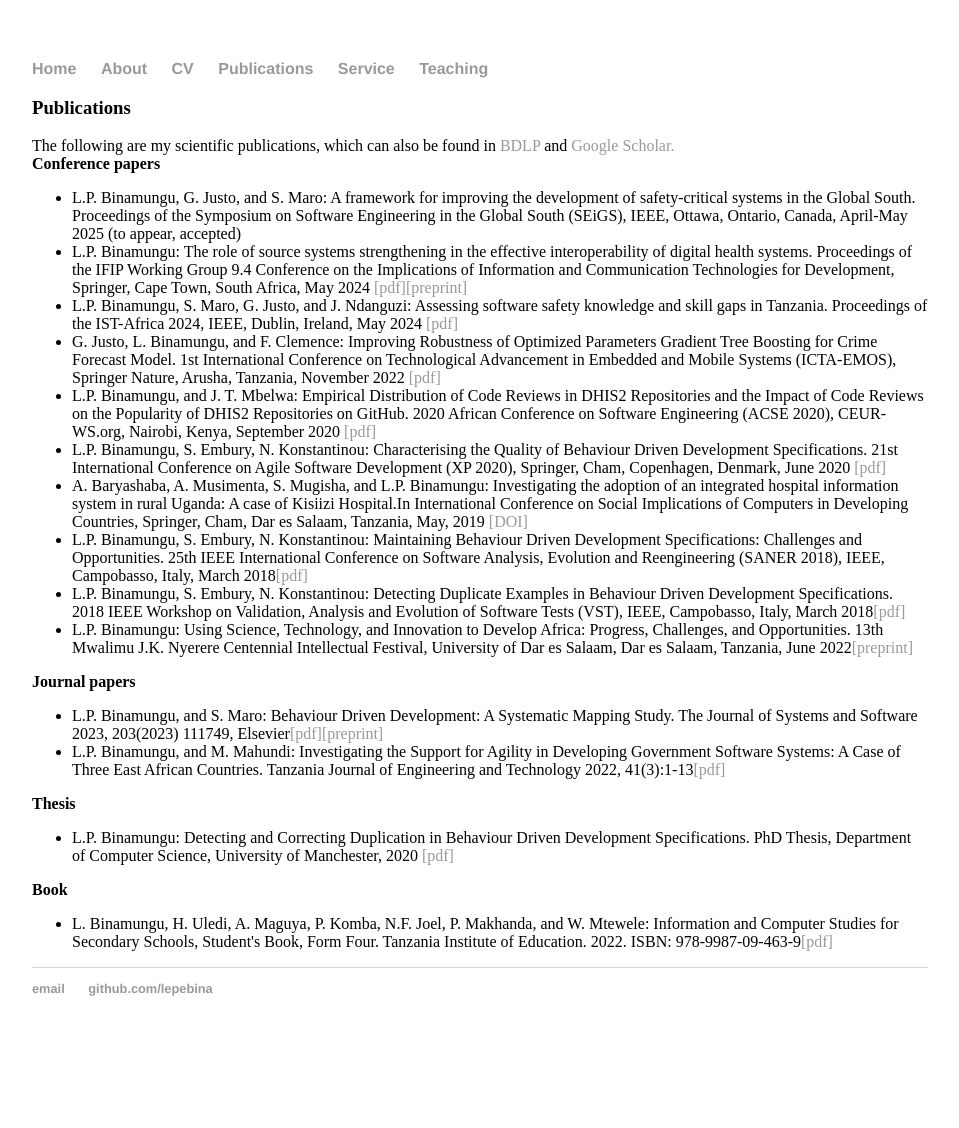
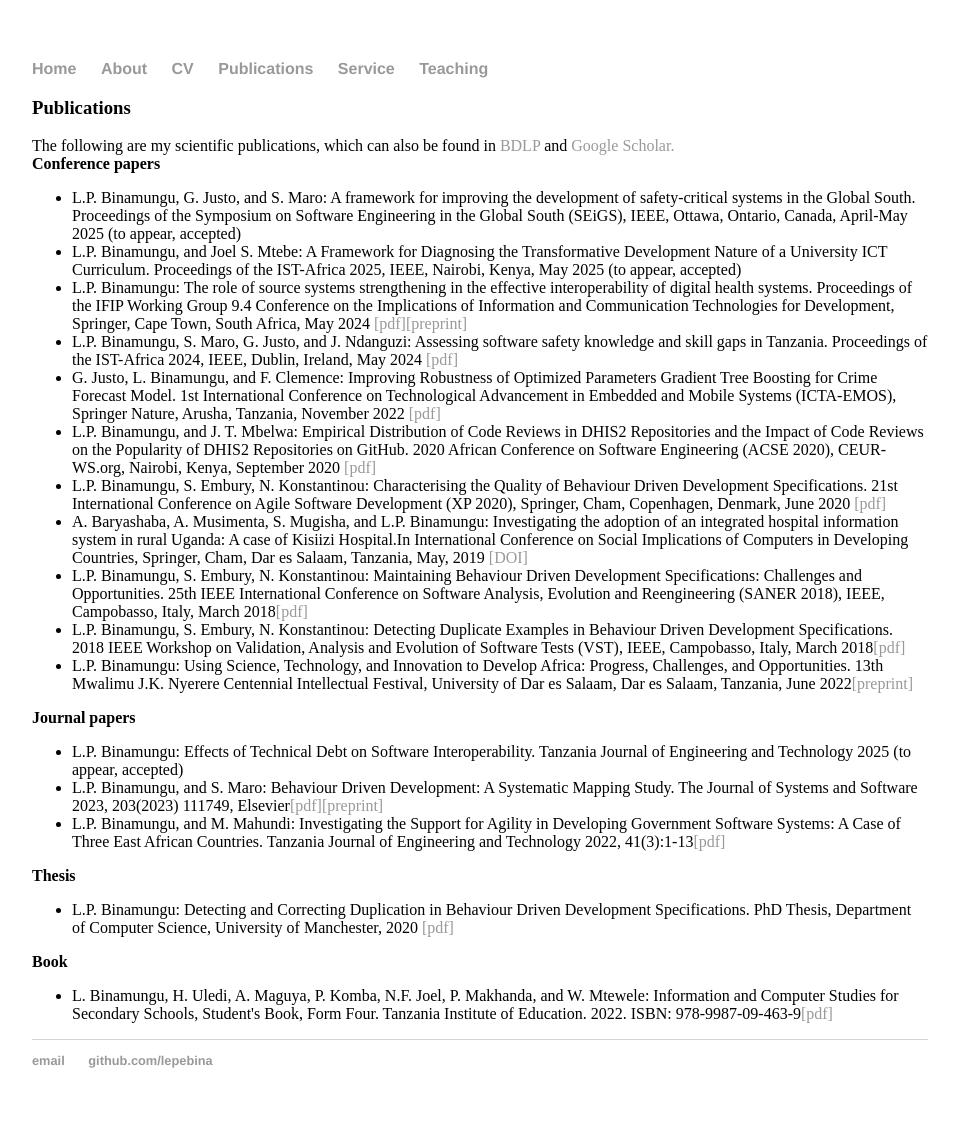
Before and after one commit to lepebina/lepebina.github.io, a Jekyll site: the page built from publications.html, in a window 1280 px wide. Shown: the whole page, without its empty margins (160-1119 px from the left). Built offline with Jekyll 4.4.1, drawn with Linux system fonts in a browser that asks for light colours; before the commit the page ends 1056 px from its top, so only the background shows below that.

Commit message:
Update publications.html

```diff
--- a/publications.html
+++ b/publications.html
@@ -9,6 +9,7 @@ title: Leonard Peter Binamungu
 	<b>Conference papers</b>
 	<ul>
 	     <li>L.P. Binamungu, G. Justo, and S. Maro:  A framework for improving the development of safety-critical systems in the Global South. Proceedings of the Symposium on Software Engineering in the Global South (SEiGS), IEEE, Ottawa, Ontario, Canada, April-May 2025 (to appear, accepted)</li>
+	    <li>L.P. Binamungu, and Joel S. Mtebe: A Framework for Diagnosing the Transformative Development Nature of a University ICT Curriculum. Proceedings of the IST-Africa 2025, IEEE, Nairobi, Kenya, May 2025 (to appear, accepted)</li>
 	    <li>L.P. Binamungu: The role of source systems strengthening in the effective interoperability of digital health systems. Proceedings of the IFIP Working Group 9.4 Conference on the Implications of Information and Communication Technologies for Development, Springer, Cape Town, South Africa, May 2024 <a href="https://link.springer.com/chapter/10.1007/978-3-031-66986-6_23">[pdf]</a><a href="source-systems-role-in-interoperability.pdf">[preprint]</a></li>
 	    <li>L.P. Binamungu, S. Maro, G. Justo, and J. Ndanguzi: Assessing software safety knowledge and skill gaps in Tanzania. Proceedings of the IST-Africa 2024, IEEE, Dublin, Ireland, May 2024 <a href="http://www.ist-africa.org/Conference2024/outbox/ISTAfrica_Paper_ref_155_13669.pdf">[pdf]</a></li>
 	    <li>G. Justo, L. Binamungu, and F. Clemence: Improving Robustness of Optimized Parameters Gradient Tree Boosting for Crime Forecast Model. 1st International Conference on Technological Advancement in Embedded and Mobile Systems (ICTA-EMOS), Springer Nature, Arusha, Tanzania, November 2022 <a href="https://link.springer.com/chapter/10.1007/978-3-031-56576-2_1">[pdf]</a></li>
@@ -22,7 +23,8 @@ title: Leonard Peter Binamungu
 
 	<b> Journal papers</b>
 	<ul>
-	     <li>L.P. Binamungu, and S. Maro: Behaviour Driven Development: A Systematic Mapping Study. The Journal of Systems and Software 2023, 203(2023) 111749, Elsevier<a href="https://www.sciencedirect.com/science/article/abs/pii/S0164121223001449">[pdf]</a><a href="https://arxiv.org/pdf/2305.05567.pdf">[preprint]</a></li>
+	     <li>L.P. Binamungu: Effects of Technical Debt on Software Interoperability. Tanzania Journal of Engineering and Technology 2025 (to appear, accepted)</li>
+		<li>L.P. Binamungu, and S. Maro: Behaviour Driven Development: A Systematic Mapping Study. The Journal of Systems and Software 2023, 203(2023) 111749, Elsevier<a href="https://www.sciencedirect.com/science/article/abs/pii/S0164121223001449">[pdf]</a><a href="https://arxiv.org/pdf/2305.05567.pdf">[preprint]</a></li>
 	     <li>L.P. Binamungu, and M. Mahundi: Investigating the Support for Agility in Developing Government Software Systems: A Case of Three East African Countries. Tanzania Journal of Engineering and Technology 2022, 41(3):1-13<a href="https://tjet.udsm.ac.tz/index.php/tjet/article/view/839/652">[pdf]</a></li>
 	</ul>
 
```
